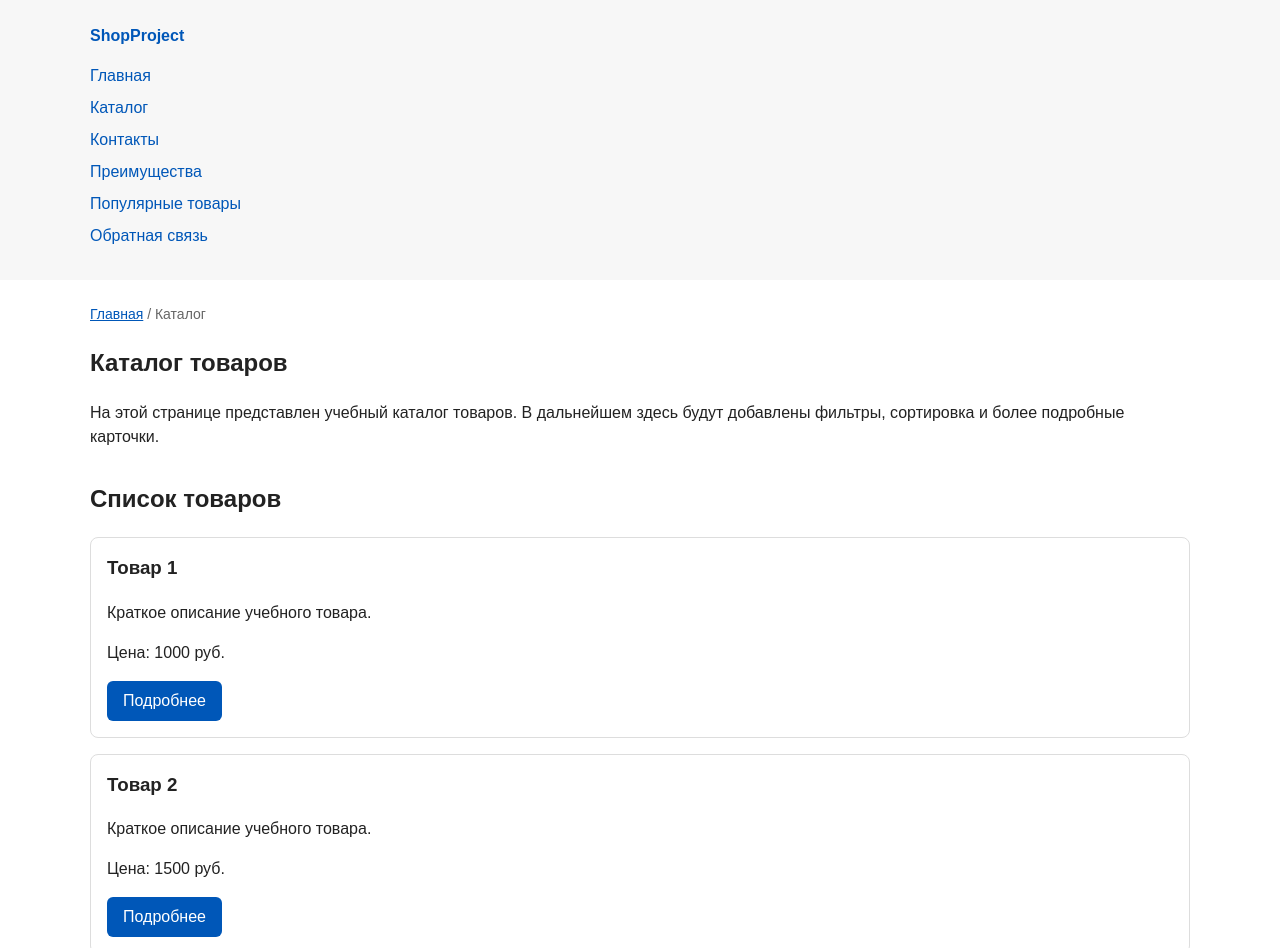
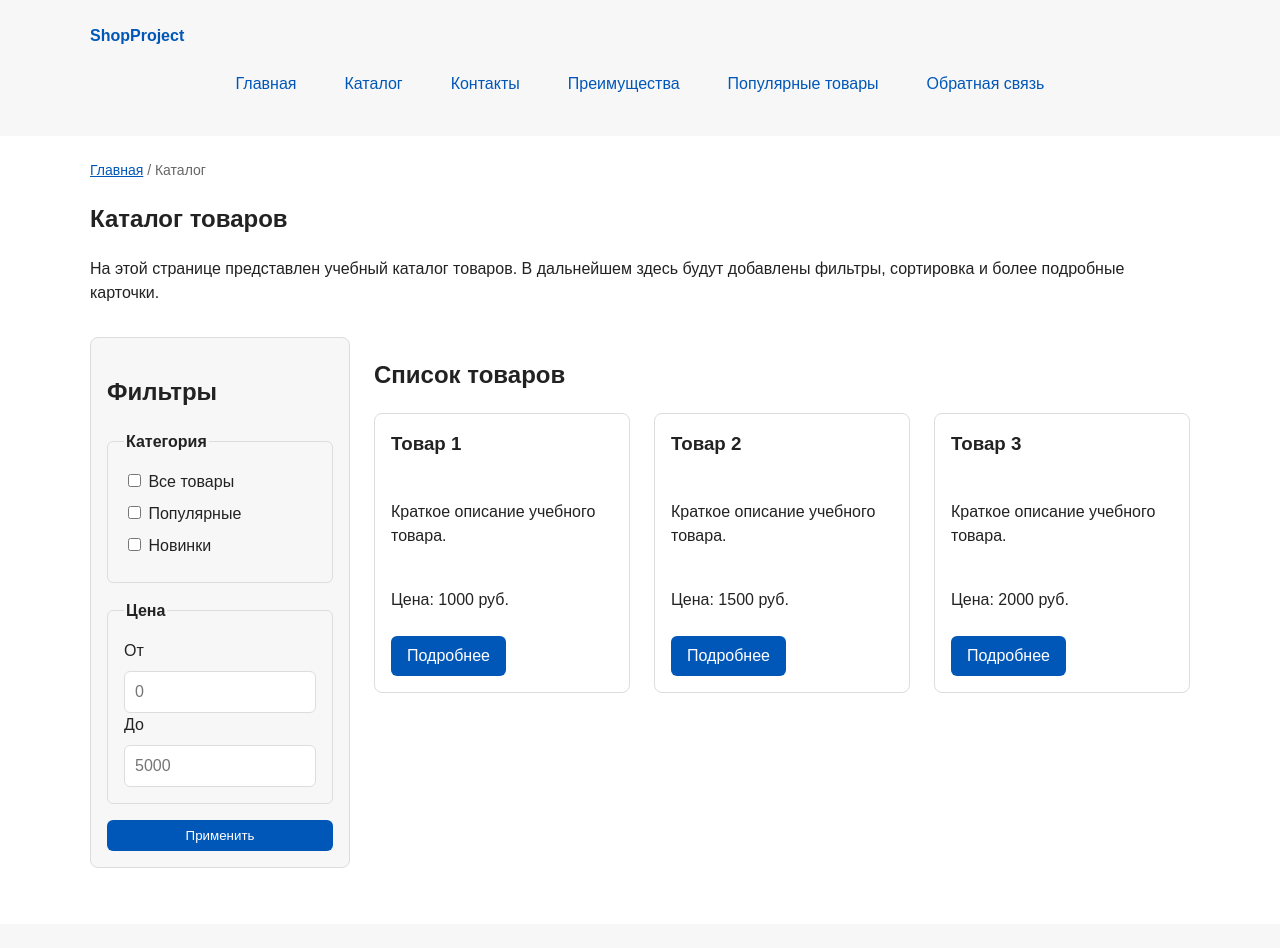
Before and after one commit to GarepPro/kr1-html-css-shop, a plain HTML site: page catalog.html in a window 1280 px wide. Shown: the top 948 px of the page. Drawn offline with Linux system fonts and the light colour scheme.

Commit message:
feat: add flex navigation and grid catalog layout

```diff
--- a/catalog.html
+++ b/catalog.html
@@ -40,9 +40,48 @@
             </p>
         </section>
 
-        <section class="section">
+
+        <section class="catalog-layout">
+            <aside class="catalog-filters">
+                <h2>Фильтры</h2>
+
+                <form class="filters-form" action="#" method="get">
+                    <fieldset>
+                        <legend>Категория</legend>
+
+                        <label>
+                            <input type="checkbox" name="category" value="all">
+                            Все товары
+                        </label>
+
+                        <label>
+                            <input type="checkbox" name="category" value="popular">
+                            Популярные
+                        </label>
+
+                        <label>
+                            <input type="checkbox" name="category" value="new">
+                            Новинки
+                        </label>
+                    </fieldset>
+
+                    <fieldset>
+                        <legend>Цена</legend>
+
+                        <label for="price-from">От</label>
+                        <input id="price-from" name="price-from" type="number" min="0" placeholder="0">
+
+                        <label for="price-to">До</label>
+                        <input id="price-to" name="price-to" type="number" min="0" placeholder="5000">
+                    </fieldset>
+
+                    <button class="button" type="submit">Применить</button>
+                </form>
+            </aside>
+            <section class="catalog-products">
                 <h2>Список товаров</h2>
 
+                <div class="products-grid">
                     <article class="product-card">
                         <h3>Товар 1</h3>
                         <p>Краткое описание учебного товара.</p>
@@ -63,6 +102,8 @@
                         <p>Цена: 2000 руб.</p>
                         <a class="button" href="index.html#popular">Подробнее</a>
                     </article>
+                </div>
+            </section>
         </section>
     </main>
 
--- a/css/style.css
+++ b/css/style.css
@@ -105,8 +105,13 @@
   Убираем стандартные отступы и маркеры списка навигации.
 */
 .site-nav__list {
+  display: flex;
+  flex-wrap: wrap;
+  justify-content: center;
+  align-items: center;
+  gap: var(--space-md);
   padding: 0;
-  margin: 16px 0 0;
+  margin: var(--space-md) 0 0;
   list-style: none;
 }
 
@@ -121,8 +126,11 @@
   Оформляем ссылки меню.
 */
 .site-nav__list a {
+  display: inline-block;
+  padding: var(--space-sm) var(--space-md);
   color: var(--color-primary);
   text-decoration: none;
+  border-radius: var(--radius-sm);
 }
 
 /*
@@ -130,7 +138,8 @@
   Подробно состояния интерфейса будут рассмотрены в практической работе 1.7.
 */
 .site-nav__list a:hover {
-  text-decoration: underline;
+  color: var(--color-white);
+  background-color: var(--color-primary);
 }
 
 a {
@@ -207,7 +216,10 @@
   На следующих занятиях карточки будут доработаны и выстроены в сетку.
 */
 .product-card {
-  margin-bottom: var(--space-md);
+  display: flex;
+  flex-direction: column;
+  gap: var(--space-sm);
+  margin-bottom: 0;
   padding: var(--space-md);
   border: 1px solid var(--color-border);
   border-radius: var(--radius-md);
@@ -218,11 +230,25 @@
   border-color: var(--color-primary);
 }
 
+.product-card .button {
+  margin-top: auto;
+  align-self: flex-start;
+}
+
 /*
   Убираем лишний верхний отступ у заголовка карточки.
 */
 .product-card h3 {
   margin-top: 0;
+}
+
+/*
+  CSS Grid для карточек
+*/
+.products-grid {
+  display: grid;
+  grid-template-columns: repeat(3, 1fr);
+  gap: var(--space-lg);
 }
 
 /*
@@ -399,3 +425,53 @@
   outline: 2px dashed var(--color-primary);
   outline-offset: 4px;
 }
+
+.catalog-layout {
+  max-width: var(--container-width);
+  margin: 0 auto var(--space-xl);
+  display: grid;
+  grid-template-columns: 260px 1fr;
+  grid-template-areas: "filters products";
+  gap: var(--space-lg);
+}
+
+.catalog-filters {
+  grid-area: filters;
+  padding: var(--space-md);
+  border: 1px solid var(--color-border);
+  border-radius: var(--radius-md);
+  background-color: var(--color-surface);
+}
+
+.catalog-products {
+  grid-area: products;
+}
+
+.filters-form {
+  display: grid;
+  gap: var(--space-md);
+}
+
+.filters-form fieldset {
+  margin: 0;
+  padding: var(--space-md);
+  border: 1px solid var(--color-border);
+  border-radius: var(--radius-sm);
+}
+
+.filters-form legend {
+  font-weight: 700;
+}
+
+.filters-form label {
+  display: block;
+  margin-bottom: var(--space-sm);
+}
+
+.filters-form input[type="number"] {
+  width: 100%;
+  padding: 8px 10px;
+  border: 1px solid var(--color-border);
+  border-radius: var(--radius-sm);
+  font: inherit;
+}
```
Also changed, not shown: index.html (+2 -0 lines), 1 other file. Lines whose indentation alone changed are shown as unchanged.
